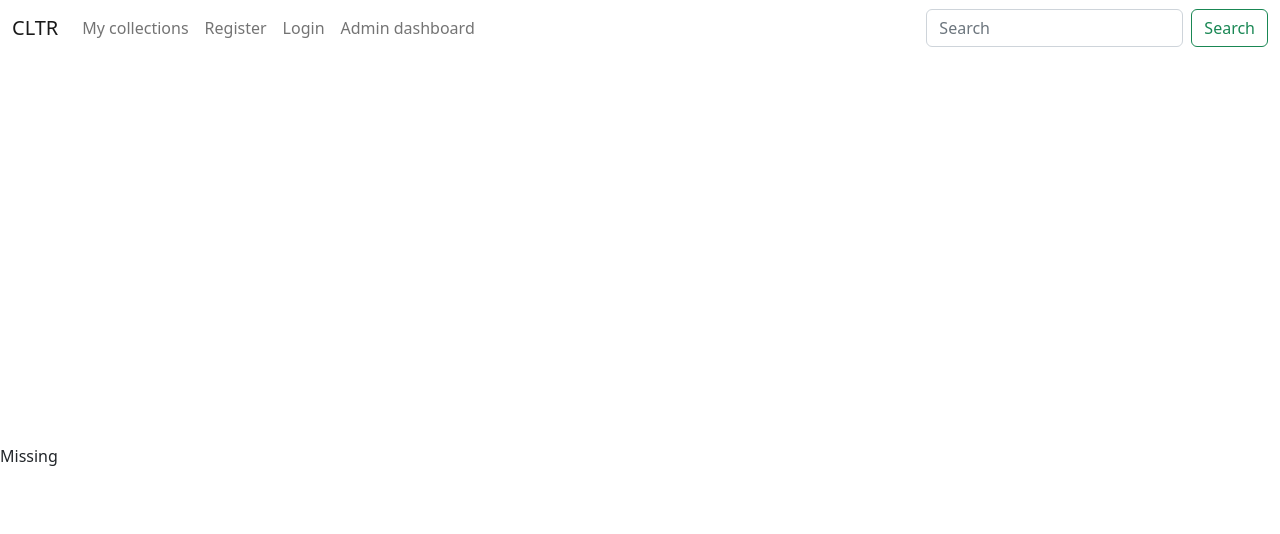
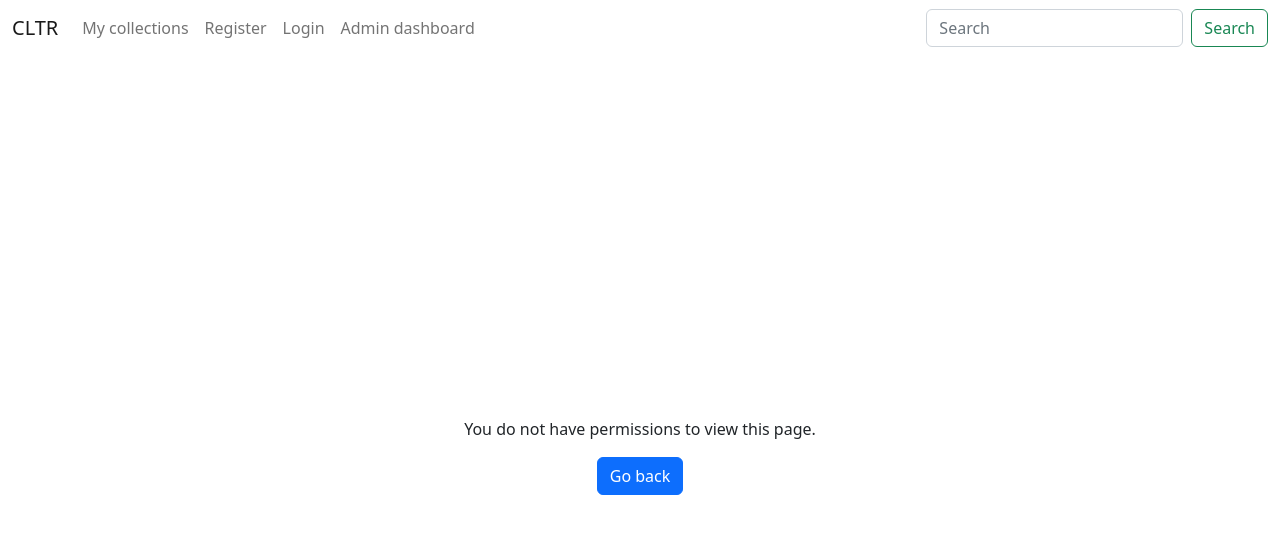
Before and after one commit to Silverun/collector-client, a React (Create React App) app: page /unauthorized in a window 1280 px wide. Shown: the top 534 px of the page. Built offline with nearby package versions, Linux system fonts and the light colour scheme.

Commit message:
Unauthorized added

```diff
--- a/src/App.js
+++ b/src/App.js
@@ -12,6 +12,7 @@ import Collections from "./components/Collections";
 import Login from "./components/Login";
 import Missing from "./components/Missing";
 import RequireAuth from "./components/RequireAuth";
+import Unauthorized from "./components/Unauthorized";
 
 const router = createBrowserRouter(
   createRoutesFromElements(
@@ -20,13 +21,18 @@ const router = createBrowserRouter(
       <Route index element={<Home />} />
       <Route path="/register" element={<Register />} />
       <Route path="/login" element={<Login />} />
-      {/* Protected routes */}
-      <Route element={<RequireAuth />}>
-        {/* Editor only routes */}
+      <Route path="/unauthorized" element={<Unauthorized />} />
+
+      {/* Editor + Admin routes */}
+      <Route element={<RequireAuth allowedRoles={[1, 2]} />}>
         <Route path="/user/1" element={<Collections />} />
-        {/* Admin only routes */}
+      </Route>
+
+      {/* Admin only routes */}
+      <Route element={<RequireAuth allowedRoles={[2]} />}>
         <Route path="/admin" element={<Admin />} />
       </Route>
+
       {/* no matches path */}
       <Route path="*" element={<Missing />} />
     </Route>
--- a/src/components/RequireAuth.js
+++ b/src/components/RequireAuth.js
@@ -1,16 +1,21 @@
-import React, { useEffect } from "react";
+import React from "react";
 import { Navigate, Outlet, useLocation } from "react-router-dom";
 import useAuth from "../hooks/useAuth";
 
-const RequireAuth = () => {
+const RequireAuth = ({ allowedRoles }) => {
   const { auth } = useAuth();
   const location = useLocation();
 
-  return auth?.id ? (
-    <Outlet />
-  ) : (
-    <Navigate to="/login" state={{ from: location }} replace />
-  );
+  console.log(auth.role + " auth.role");
+  console.log(allowedRoles);
+
+  if (allowedRoles.includes(auth.role)) {
+    return <Outlet />;
+  } else if (auth.id) {
+    return <Navigate to="/unauthorized" state={{ from: location }} replace />;
+  } else {
+    return <Navigate to="/login" state={{ from: location }} replace />;
+  }
 };
 
 export default RequireAuth;
--- /dev/null
+++ b/src/components/Unauthorized.js
@@ -0,0 +1,20 @@
+import React from "react";
+import { useNavigate } from "react-router-dom";
+
+const Unauthorized = () => {
+  const navigate = useNavigate();
+  const goBackHandler = () => navigate(-1);
+
+  return (
+    <div className="container text-center">
+      <div className="modal-dialog modal-lg mb-3">
+        You do not have permissions to view this page.
+      </div>
+      <button onClick={goBackHandler} type="button" className="btn btn-primary">
+        Go back
+      </button>
+    </div>
+  );
+};
+
+export default Unauthorized;
```
